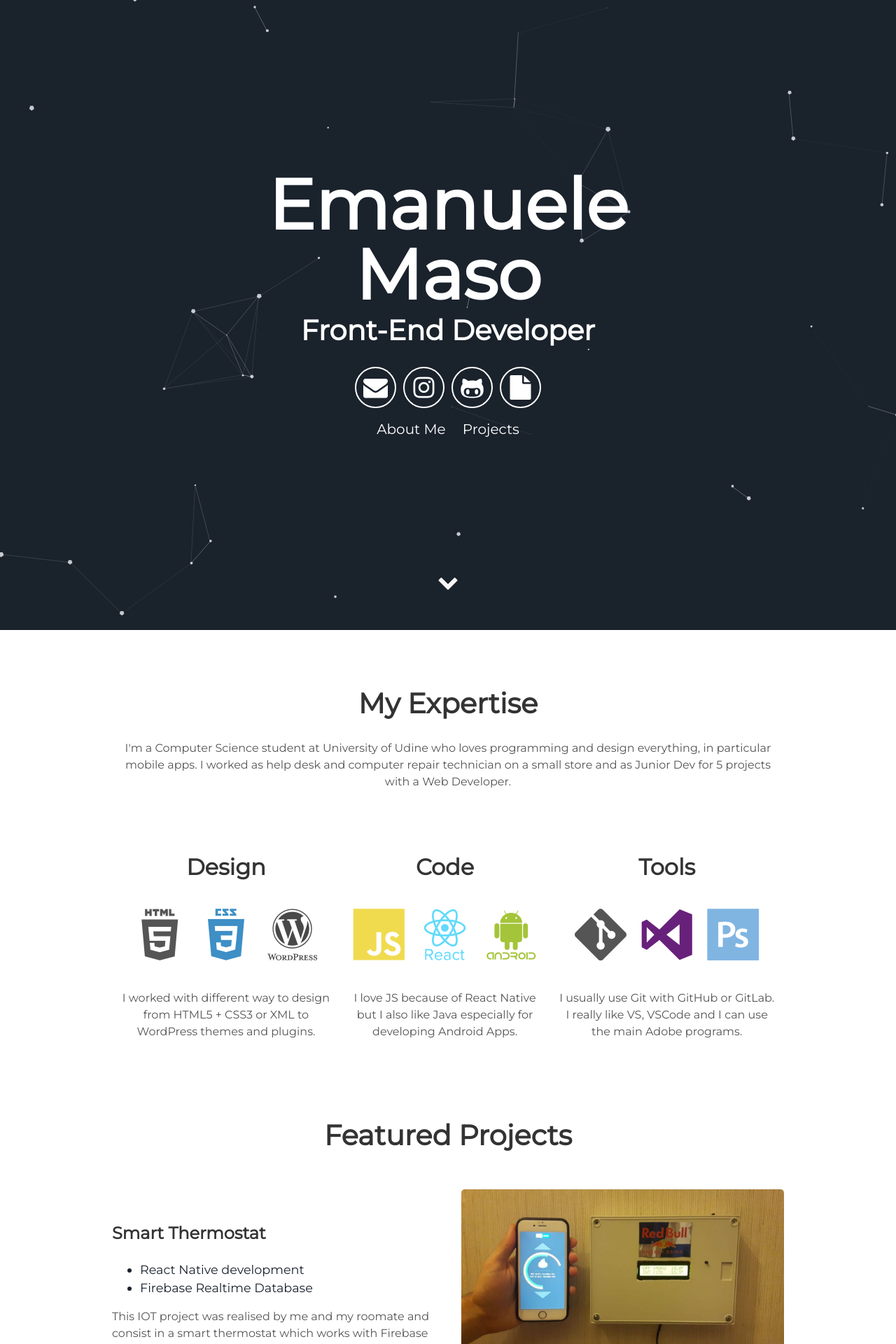
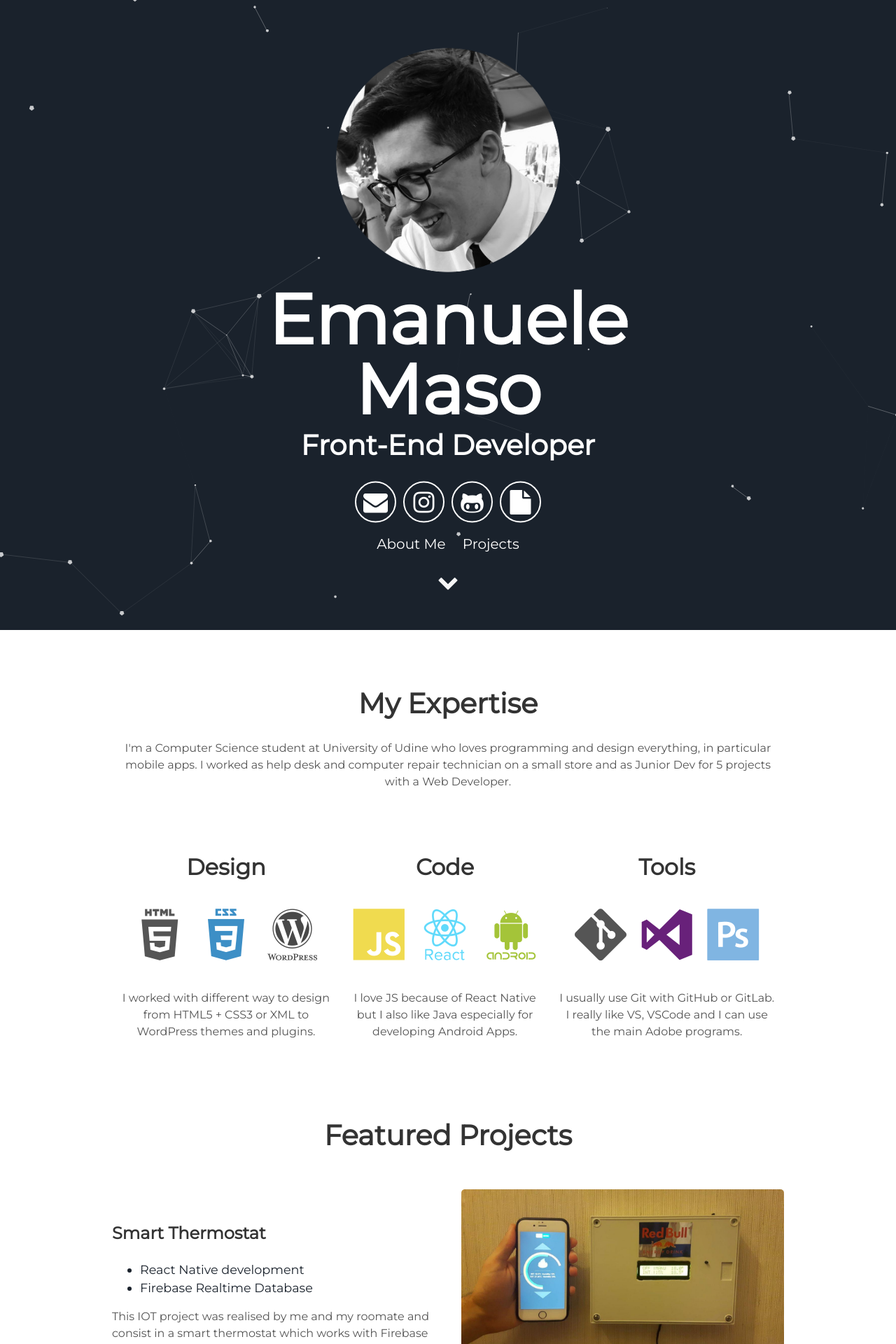
Before and after one commit to ClarkStoro/clarkstoro.github.io, a Jekyll site: the page built from index.html, in a window 1280 px wide. Shown: the top 1920 px of the page at 70% size. Built offline with Jekyll 4.4.1, drawn with Linux system fonts in a browser that asks for light colours.

Commit message:
Update header.html

```diff
--- a/_includes/header.html
+++ b/_includes/header.html
@@ -1,7 +1,7 @@
 <div id="particles-js">
   <div class="header">
 
-      <div class="headerPhoto" style="width: 50%; height: 50%; margin: 0 auto; margin-top: -30px;>
+      <div class="headerPhoto" style="width: 50%; height: 50%; margin: 0 auto; margin-top: -30px;">
         <img alt="ema" class="photo" src="{{ "/assets/img/EmanueleMaso.png"}}"  style="width: 100%";"/>
       </div>
 
```
